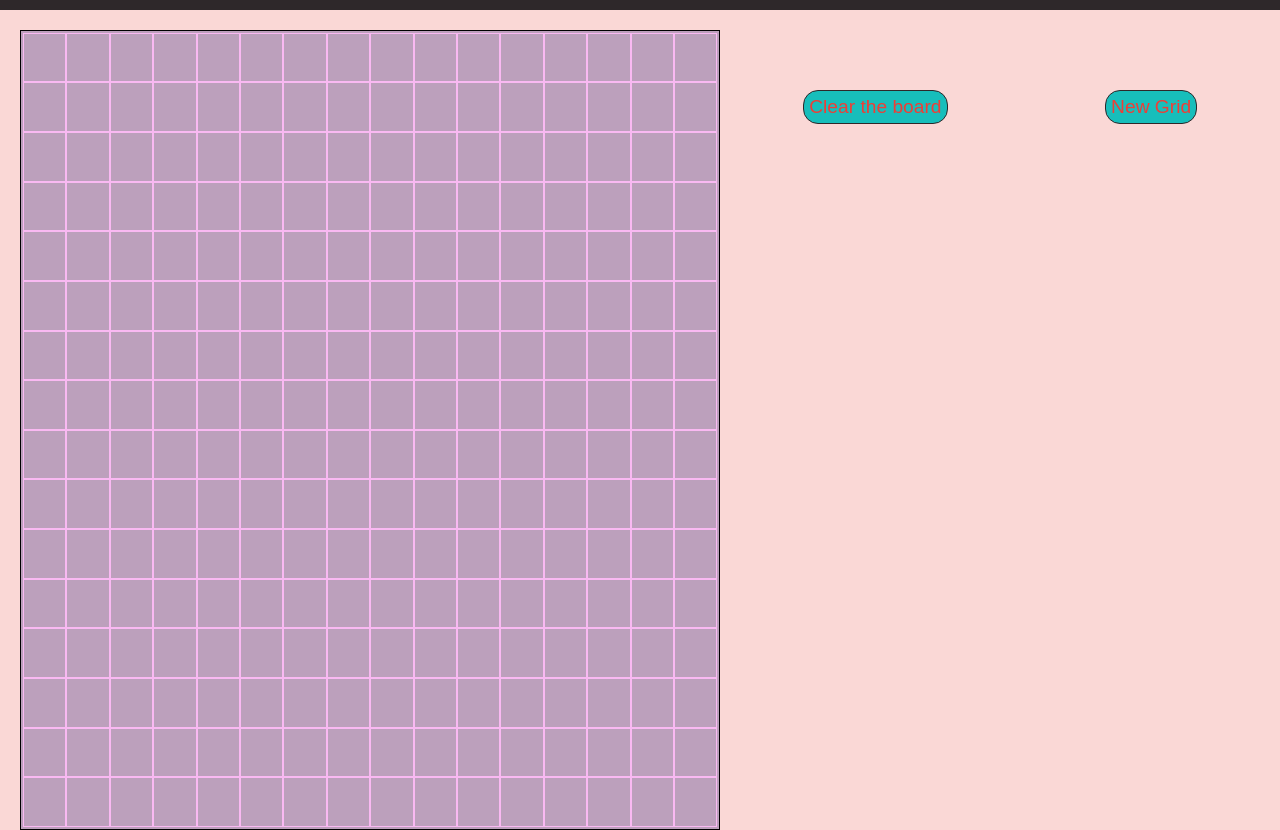
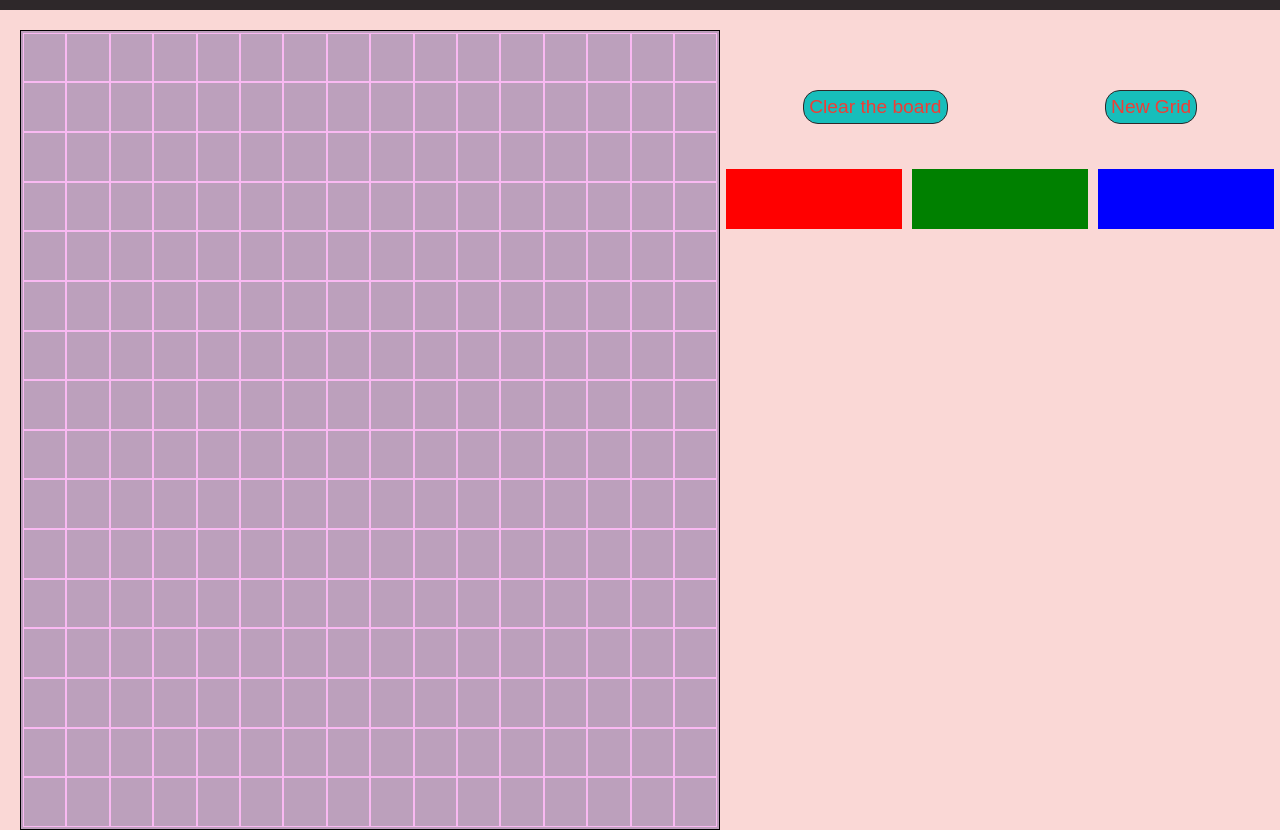
Before and after one commit to Tropienet/etch-sketch, a plain HTML site: page index.html in a window 1280 px wide. Shown: the part 88-918 px from the top of the page. Drawn offline with Linux system fonts and the light colour scheme.

Commit message:
Added RGB colors

```diff
--- a/index.html
+++ b/index.html
@@ -21,6 +21,12 @@
             <button id="clear">Clear the board</button>
             <button id="new-grid">New Grid</button>
 
+            <div id="rgb-buttons">
+                <div id="red"></div>
+                <div id="green"></div>
+                <div id="blue"></div>
+            </div>
+
             </div>
 
         </div>
--- a/script.js
+++ b/script.js
@@ -9,6 +9,9 @@ function createStartingGrid () {
     const container = document.querySelector("#container");
     const clearButton = document.querySelector("#clear");
     const newGridButton = document.querySelector("#new-grid");
+    const redButton = document.querySelector("#red");
+    const greenButton = document.querySelector("#green");
+    const blueButton = document.querySelector("#blue");
 
     container.style.gridTemplateRows = `repeat(${gridSize},1fr)`;
     container.style.gridTemplateColumns = `repeat(${gridSize},1fr)`;
@@ -31,6 +34,8 @@ function createStartingGrid () {
 
         clearButton.addEventListener("click", () => {
 
+            color = "black"
+
             clearTheBoard( container );
 
         });
@@ -39,6 +44,28 @@ function createStartingGrid () {
 
             createNewBoard( container );
 
+        });
+
+        redButton.addEventListener("click", () => {
+
+            color = "red";
+
+            clearTheBoard();
+
+        });
+
+        greenButton.addEventListener("click", () => {
+
+            color = "green";
+
+            clearTheBoard();
+        });
+
+        blueButton.addEventListener("click", () => {
+
+            color = "blue";
+
+            clearTheBoard();
         })
 
         active = 1;
--- a/styles/style.css
+++ b/styles/style.css
@@ -64,7 +64,31 @@ body {
     background-color: #BCA0BC;
 }
 
+#rgb-buttons {
+    display: flex;
+    gap: 10px;
+    align-self: center;
+    margin-top: 45px;
+}
 
+#red,
+#green,
+#blue {
+    flex: auto;
+    padding: 30px 0;
+}
+
+#red {
+    background-color: red;
+}
+
+#green {
+    background-color: green;
+}
+
+#blue {
+    background-color: blue;
+}
 
 .square {
     display: inline-block;
```
